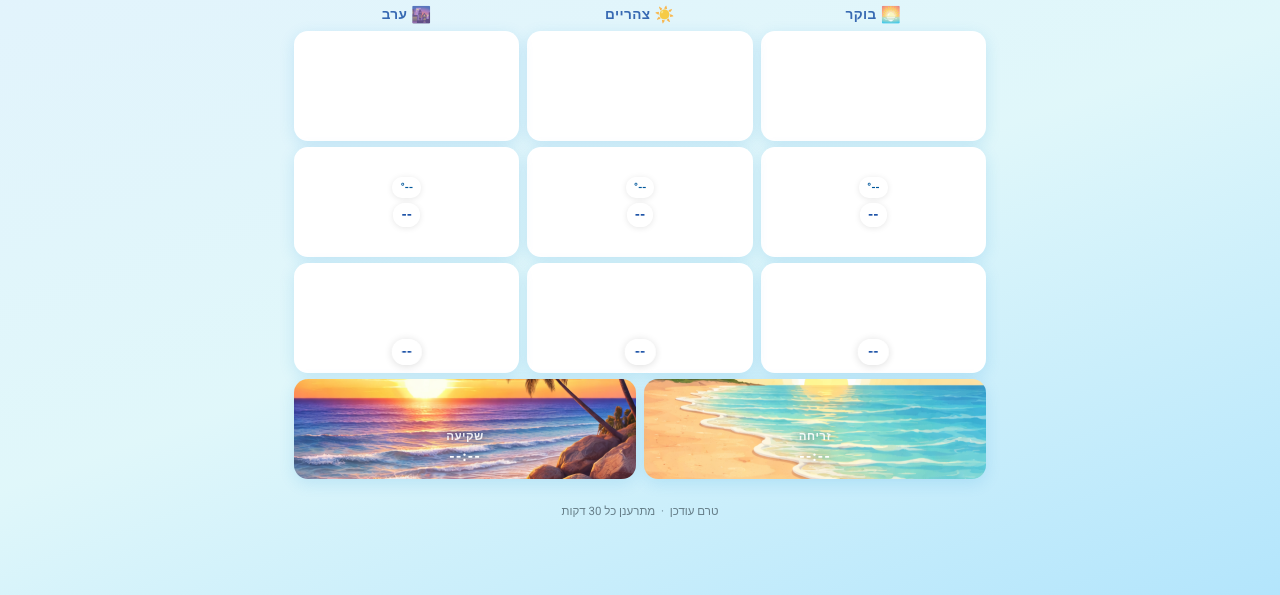
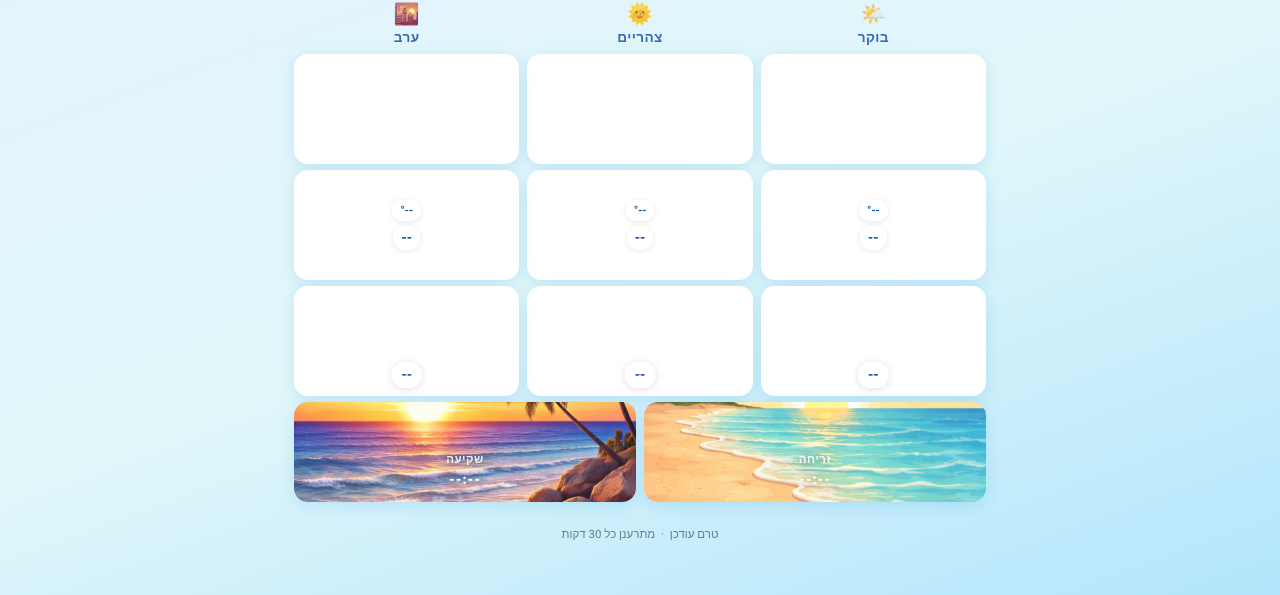
Before and after one commit to benjyalper/weather-waves, a website: page public/index.html in a window 1280 px wide. Shown: the part 205-800 px from the top of the page. Drawn offline with nearby package versions, Linux system fonts and the light colour scheme; no server answers.

Commit message:
Abbreviate wind directions, stack col-header icons above text, update icons
Co-Authored-By: Claude Sonnet 4.6 <noreply@anthropic.com>

```diff
--- a/public/index.html
+++ b/public/index.html
@@ -50,9 +50,9 @@
 
     <!-- Column headers with time-of-day icons -->
     <div class="col-header-row">
-      <div class="col-header"><span class="col-icon">🌅</span> בוקר</div>
-      <div class="col-header"><span class="col-icon">☀️</span> צהריים</div>
-      <div class="col-header"><span class="col-icon">🌆</span> ערב</div>
+      <div class="col-header"><span class="col-icon">🌤️</span><span>בוקר</span></div>
+      <div class="col-header"><span class="col-icon">🌞</span><span>צהריים</span></div>
+      <div class="col-header"><span class="col-icon">🌇</span><span>ערב</span></div>
     </div>
 
     <!-- Weather row -->
--- a/public/script.js
+++ b/public/script.js
@@ -270,9 +270,9 @@ function windColour(kmh, alpha) {
   return                 `rgba(210, 30, 30,${alpha})`;  // storm  — red
 }
 
-// Meteorological degrees → Hebrew compass label
+// Meteorological degrees → short Hebrew compass label
 function windDirHebrew(deg) {
-  const dirs = ['צפון','צפון-מזרח','מזרח','דרום-מזרח','דרום','דרום-מערב','מערב','צפון-מערב'];
+  const dirs = ['צ׳','צ-מז','מז','ד-מז','ד׳','ד-מע','מע','צ-מע'];
   return dirs[Math.round(deg / 45) % 8];
 }
 
--- a/public/style.css
+++ b/public/style.css
@@ -199,11 +199,12 @@ header {
   letter-spacing: 0.4px;
   opacity: 0.8;
   display: flex;
+  flex-direction: column;
   align-items: center;
   justify-content: center;
-  gap: 4px;
+  gap: 2px;
 }
-.col-icon { font-size: 1.0rem; line-height: 1; }
+.col-icon { font-size: 1.3rem; line-height: 1; }
 
 /* ─── Generic 3-column data row ─────────────────────────────────────────────── */
 .mx-row {
```
